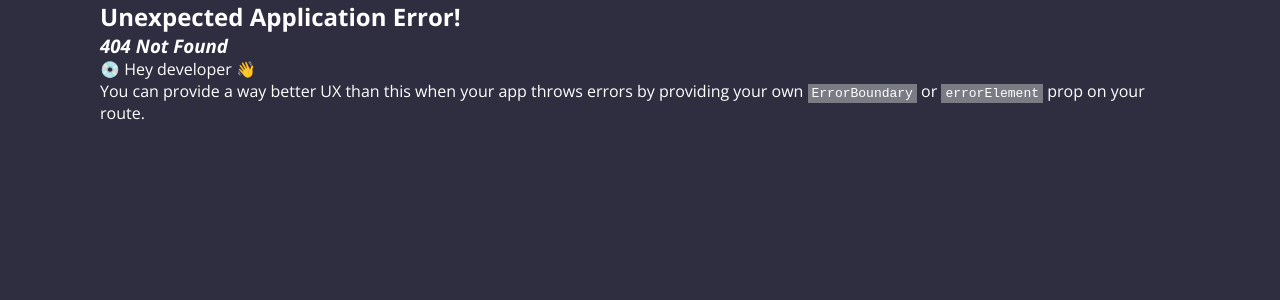
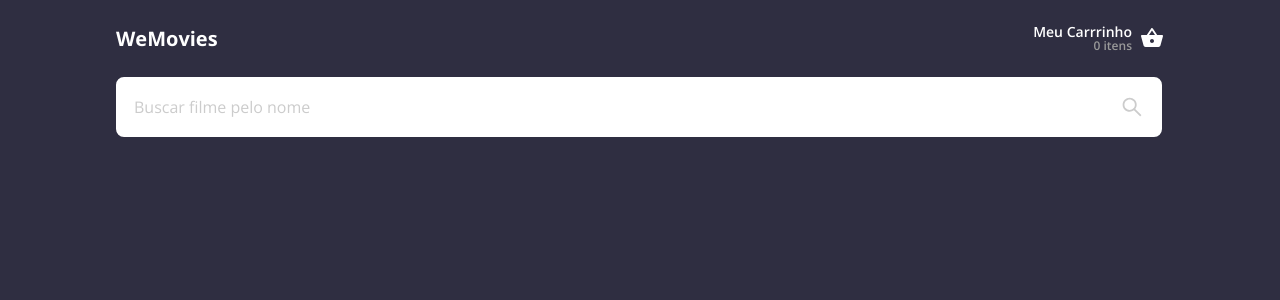
Before and after one commit to Aurelio-ch/front-react-wefit, a React (Vite) app: page /search in a window 1280 px wide. Before the commit this address had no page. Shown: the top 300 px of the page. Built offline with nearby package versions, Linux system fonts and the light colour scheme.

Commit message:
style: created search page.

```diff
--- /dev/null
+++ b/src/pages/search/index.tsx
@@ -0,0 +1,16 @@
+import { SearchForm } from '@/components/search-form'
+import { useSearchParams } from 'react-router-dom'
+import { Container, ProductContainer } from './styles'
+
+export default function Search() {
+  const [searchParams] = useSearchParams()
+  const query = searchParams.get('query')
+  console.log(query)
+
+  return (
+    <Container>
+      <SearchForm />
+      <ProductContainer></ProductContainer>
+    </Container>
+  )
+}
--- /dev/null
+++ b/src/pages/search/styles.ts
@@ -0,0 +1,24 @@
+import styled from 'styled-components'
+
+export const Container = styled.div`
+  display: flex;
+  flex-direction: column;
+  gap: 1.5rem;
+  padding: 0rem 1rem;
+`
+
+export const ProductContainer = styled.div`
+  display: grid;
+  grid-template-columns: repeat(3, 1fr);
+  column-gap: 1rem;
+  row-gap: 1.5rem;
+
+  @media (max-width: 770px) {
+    grid-template-columns: repeat(2, 1fr);
+  }
+
+  @media (max-width: 430px) {
+    grid-template-columns: repeat(1, 1fr);
+    row-gap: 1rem;
+  }
+`
--- a/src/routes/index.tsx
+++ b/src/routes/index.tsx
@@ -2,6 +2,7 @@ import { AppLayout } from '@/layouts/app'
 import { Cart } from '@/pages/cart'
 import { CartSuccess } from '@/pages/cart/Sucess'
 import { Home } from '@/pages/home'
+import Search from '@/pages/search'
 import { createBrowserRouter } from 'react-router-dom'
 
 export const router = createBrowserRouter([
@@ -14,6 +15,10 @@ export const router = createBrowserRouter([
         element: <Home />,
       },
       {
+        path: '/search',
+        element: <Search />,
+      },
+      {
         path: '/cart',
         element: <Cart />,
       },
```
